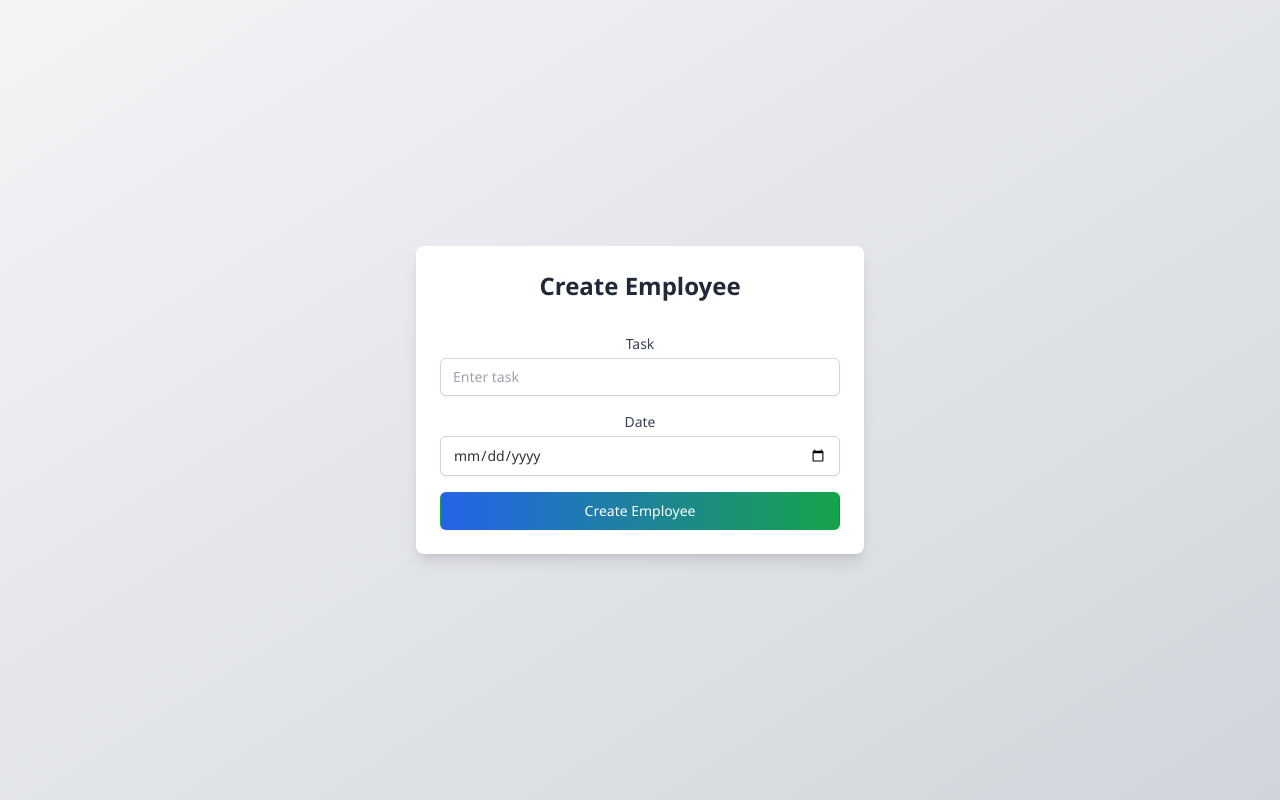
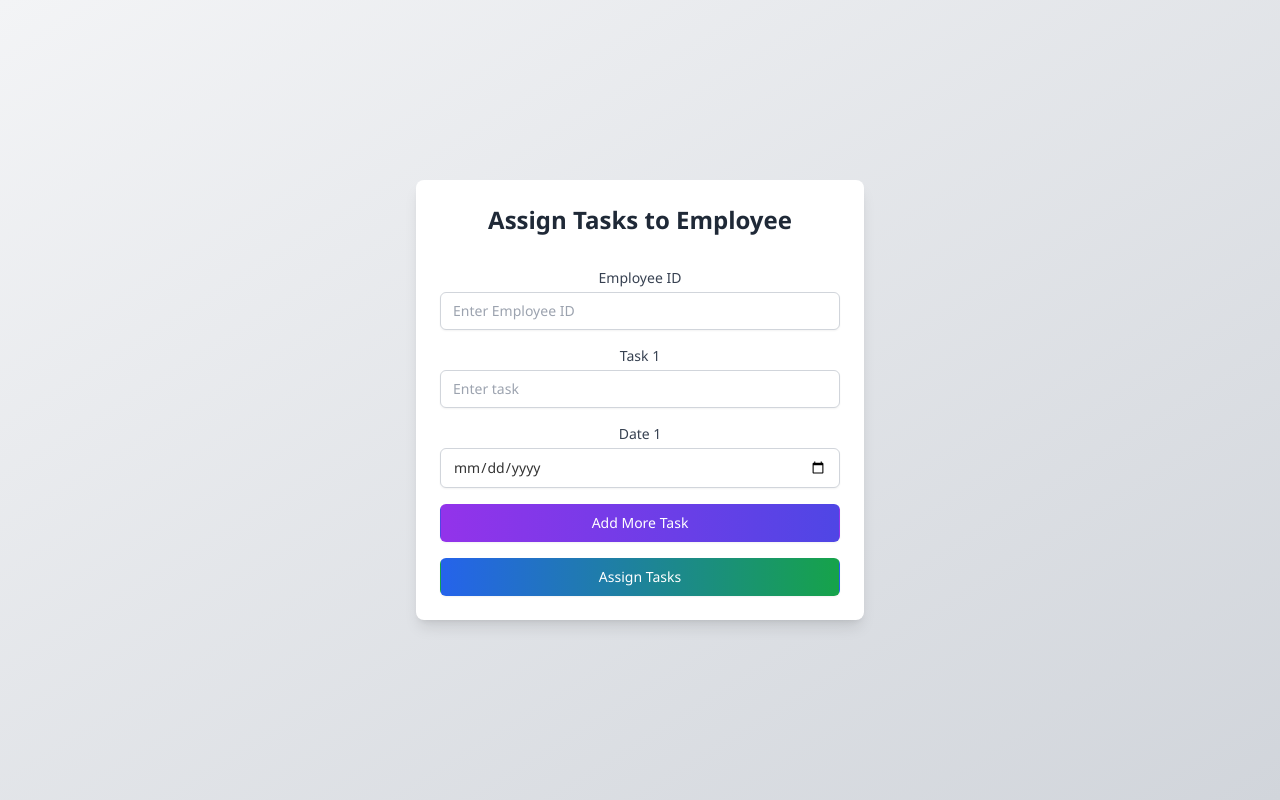
Before and after one commit to Raj-Kumar-Raj/Task_Tracker, a React (Vite) app: page /create-employee in a window 1280 px wide. Built offline with nearby package versions, Linux system fonts and the light colour scheme.

Commit message:
Update employeeForm.jsx

```diff
--- a/src/employeeForm.jsx
+++ b/src/employeeForm.jsx
@@ -1,55 +1,94 @@
 import React, { useState } from 'react';
 
 export default function EmployeeForm({ addEmployee }) {
-  const [task, setTask] = useState('');
-  const [date, setDate] = useState('');
+  const [employeeId, setEmployeeId] = useState('');
+  const [tasks, setTasks] = useState([{ task: '', date: '' }]);
+
+  const handleTaskChange = (index, field, value) => {
+    const updatedTasks = tasks.map((taskObj, i) =>
+      i === index ? { ...taskObj, [field]: value } : taskObj
+    );
+    setTasks(updatedTasks);
+  };
+
+  const handleAddMoreTask = () => {
+    setTasks([...tasks, { task: '', date: '' }]);
+  };
 
   const handleSubmit = (event) => {
     event.preventDefault();
-    if (task && date) {
-      addEmployee({ task, date });
-      setTask('');
-      setDate('');
+    if (employeeId && tasks.every(({ task, date }) => task && date)) {
+      addEmployee({ employeeId, tasks });
+      setEmployeeId('');
+      setTasks([{ task: '', date: '' }]);
     }
   };
 
   return (
     <div className="min-h-screen flex items-center justify-center bg-gradient-to-br from-gray-100 to-gray-300">
       <div className="max-w-md w-full space-y-8 p-6 bg-white shadow-lg rounded-lg">
-        <h1 className="text-2xl font-bold text-gray-800 text-center">Create Employee</h1>
+        <h1 className="text-2xl font-bold text-gray-800 text-center">Assign Tasks to Employee</h1>
         <form onSubmit={handleSubmit} className="space-y-4">
           <div>
-            <label htmlFor="task" className="block text-sm font-medium text-gray-700">
-              Task
+            <label htmlFor="employeeId" className="block text-sm font-medium text-gray-700">
+              Employee ID
             </label>
             <input
-              id="task"
+              id="employeeId"
               type="text"
-              value={task}
-              onChange={(e) => setTask(e.target.value)}
+              value={employeeId}
+              onChange={(e) => setEmployeeId(e.target.value)}
+              required
+              className="mt-1 block w-full px-3 py-2 border border-gray-300 rounded-md shadow-sm placeholder-gray-400 focus:outline-none focus:ring-indigo-500 focus:border-indigo-500 sm:text-sm"
+              placeholder="Enter Employee ID"
+            />
+          </div>
+
+          {tasks.map((taskObj, index) => (
+            <div key={index} className="space-y-4">
+              <div>
+                <label htmlFor={`task-${index}`} className="block text-sm font-medium text-gray-700">
+                  Task {index + 1}
+                </label>
+                <input
+                  id={`task-${index}`}
+                  type="text"
+                  value={taskObj.task}
+                  onChange={(e) => handleTaskChange(index, 'task', e.target.value)}
                   required
                   className="mt-1 block w-full px-3 py-2 border border-gray-300 rounded-md shadow-sm placeholder-gray-400 focus:outline-none focus:ring-indigo-500 focus:border-indigo-500 sm:text-sm"
                   placeholder="Enter task"
                 />
               </div>
               <div>
-            <label htmlFor="date" className="block text-sm font-medium text-gray-700">
-              Date
+                <label htmlFor={`date-${index}`} className="block text-sm font-medium text-gray-700">
+                  Date {index + 1}
                 </label>
                 <input
-              id="date"
+                  id={`date-${index}`}
                   type="date"
-              value={date}
-              onChange={(e) => setDate(e.target.value)}
+                  value={taskObj.date}
+                  onChange={(e) => handleTaskChange(index, 'date', e.target.value)}
                   required
                   className="mt-1 block w-full px-3 py-2 border border-gray-300 rounded-md shadow-sm placeholder-gray-400 focus:outline-none focus:ring-indigo-500 focus:border-indigo-500 sm:text-sm"
                 />
               </div>
+            </div>
+          ))}
+
+          <button
+            type="button"
+            onClick={handleAddMoreTask}
+            className="w-full flex justify-center py-2 px-4 border border-transparent rounded-md shadow-sm text-sm font-medium text-white bg-gradient-to-r from-purple-600 to-indigo-600 hover:from-purple-700 hover:to-indigo-700 focus:outline-none focus:ring-2 focus:ring-offset-2 focus:ring-indigo-500"
+          >
+            Add More Task
+          </button>
+
           <button
             type="submit"
             className="w-full flex justify-center py-2 px-4 border border-transparent rounded-md shadow-sm text-sm font-medium text-white bg-gradient-to-r from-blue-600 to-green-600 hover:from-blue-700 hover:to-green-700 focus:outline-none focus:ring-2 focus:ring-offset-2 focus:ring-indigo-500"
           >
-            Create Employee
+            Assign Tasks
           </button>
         </form>
       </div>
```
Lines whose indentation alone changed are shown as unchanged.
